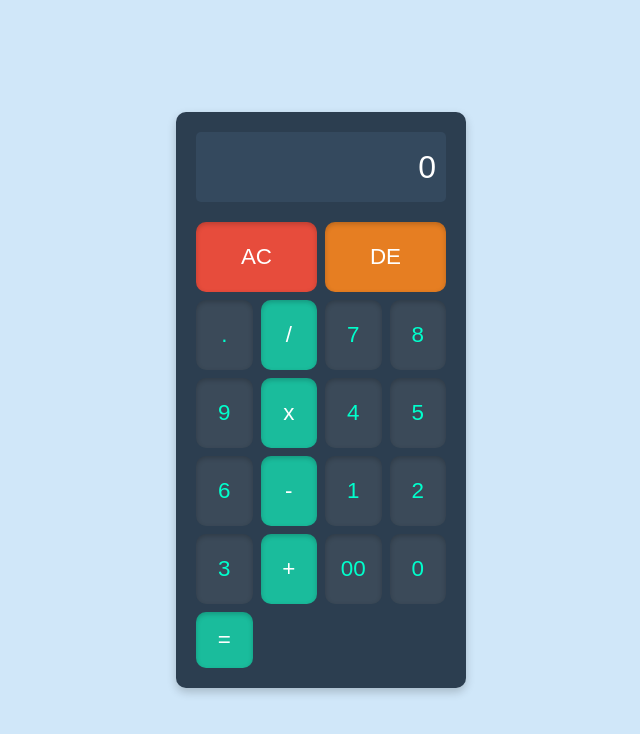
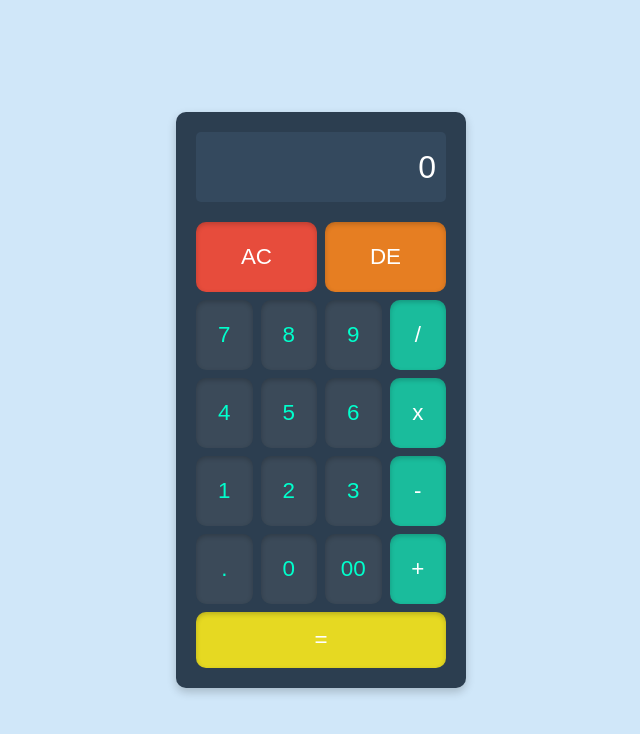
Before and after one commit to Auruddhaali/Calculator, a plain HTML site: page Code/index.html in a window 1280 px wide. Shown: the whole page, without its empty margins (319-959 px from the left). Drawn offline with Linux system fonts and the light colour scheme.

Commit message:
changed layout
changed layout

```diff
--- a/Code/index.html
+++ b/Code/index.html
@@ -12,27 +12,31 @@
         <div class="buttons">
             <button class="btn clear" data-value="C">AC</button>
             <button class="btn de" data-value="DE">DE</button>
-            <button class="btn" data-value=".">.</button>
-            <button class="btn operator" data-value="/">/</button>
+
 
             <button class="btn" data-value="7">7</button>
             <button class="btn" data-value="8">8</button>
             <button class="btn" data-value="9">9</button>
-            <button class="btn operator" data-value="*">x</button>
+            <button class="btn operator" data-value="/">/</button>
+
 
             <button class="btn" data-value="4">4</button>
             <button class="btn" data-value="5">5</button>
             <button class="btn" data-value="6">6</button>
-            <button class="btn operator" data-value="-">-</button>
+            <button class="btn operator" data-value="*">x</button>
+
 
             <button class="btn" data-value="1">1</button>
             <button class="btn" data-value="2">2</button>
             <button class="btn" data-value="3">3</button>
+            <button class="btn operator" data-value="-">-</button>
+
+            <button class="btn" data-value=".">.</button>
+            <button class="btn" data-value="0">0</button>
+            <button class="btn" data-value="00">00</button>
             <button class="btn operator" data-value="+">+</button>
 
-            <button class="btn" data-value="00">00</button>
-            <button class="btn" data-value="0">0</button>
-            <button class="btn operator" data-value="=">=</button>
+            <button class="btn equal" data-value="=" >=</button>
         </div>
     </div>
     <script src="script.js"></script>
--- a/Code/styles.css
+++ b/Code/styles.css
@@ -94,3 +94,10 @@ body {
     grid-row: span 2;
     height: 100%;
 }
+
+.equal {
+    grid-column: span 4;
+    background: #e6d922; /* Orange for delete */
+    color: white;
+    height: 100%;
+}
```
Also changed, not shown: screenshot.png.
